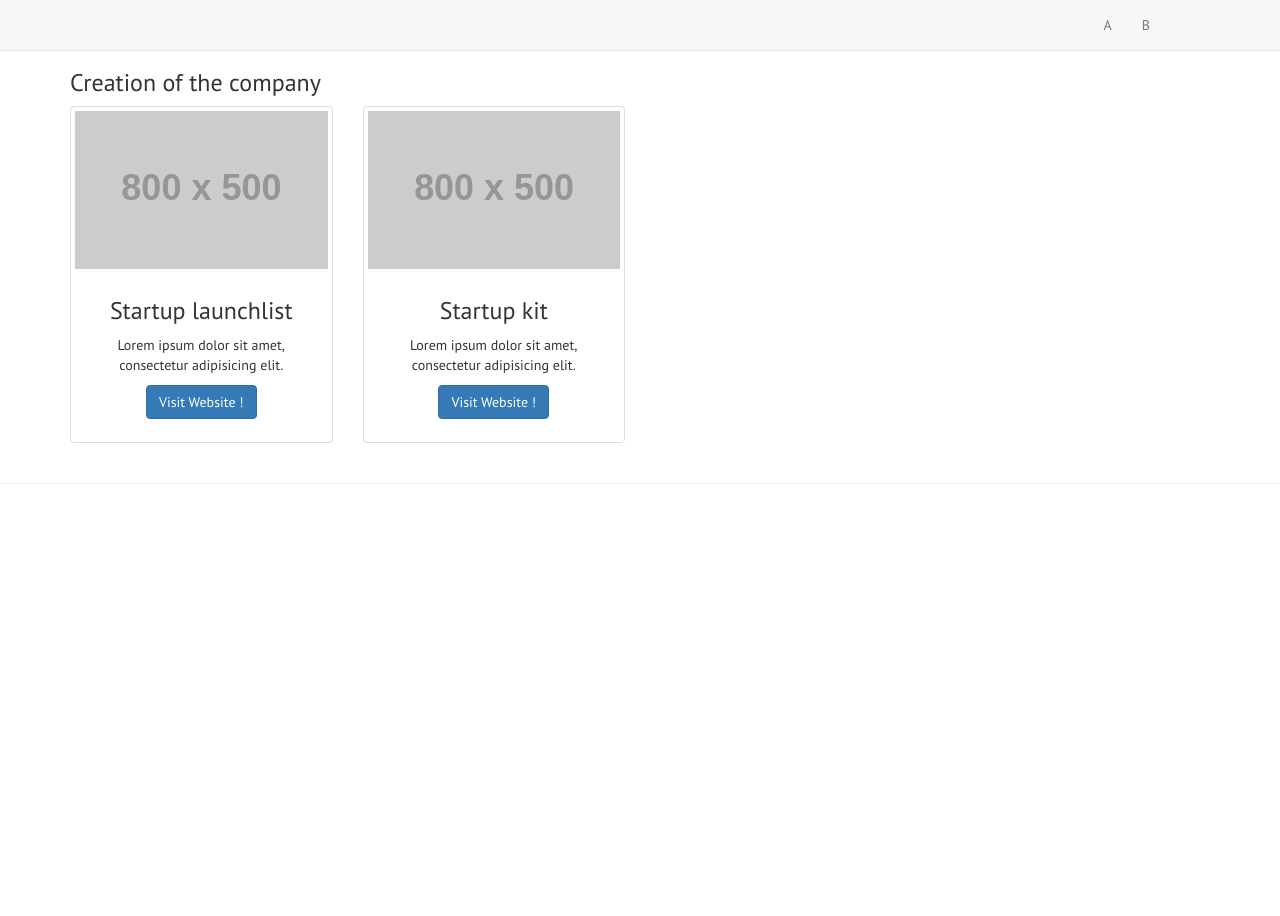
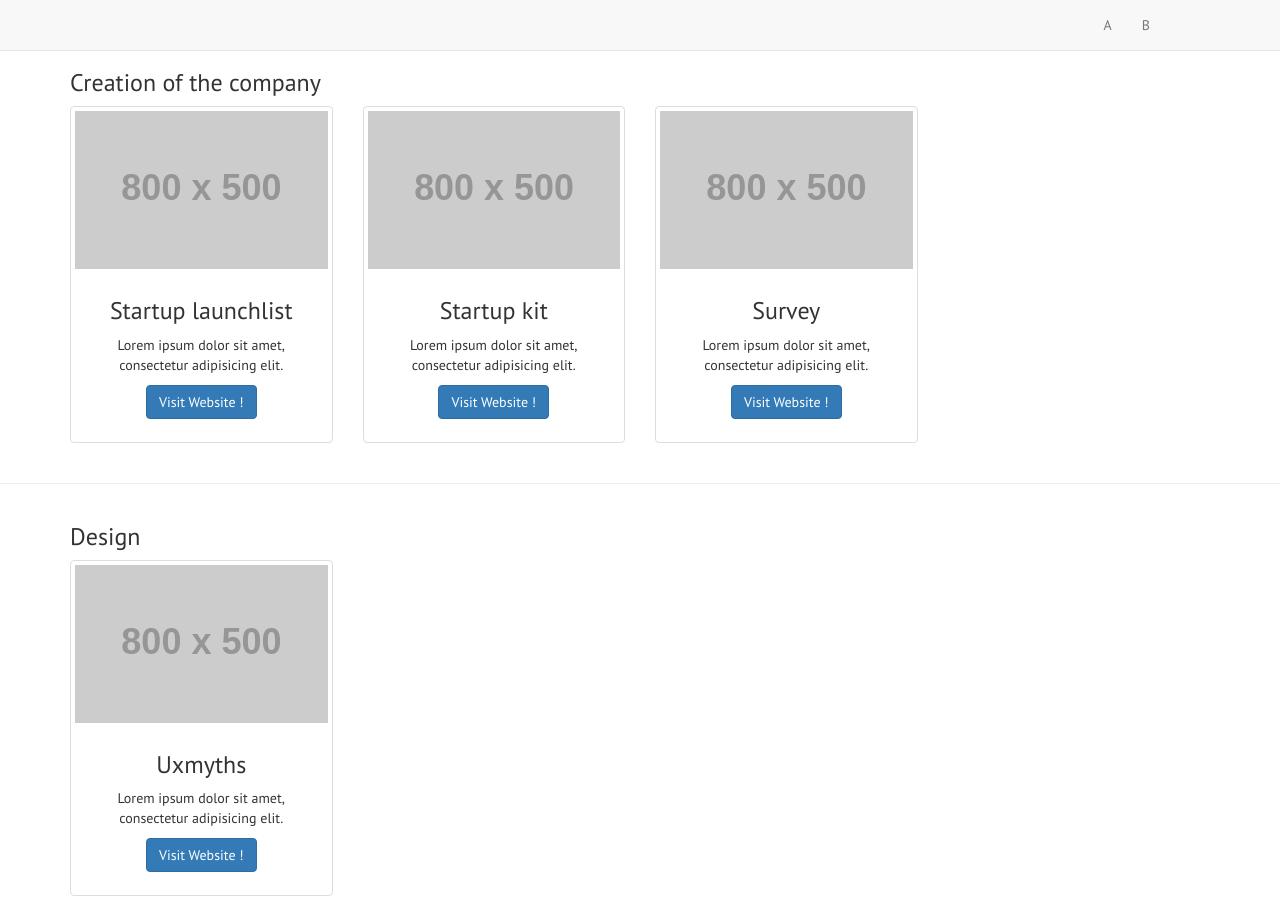
Before and after one commit to jstuyck/BizBootstrap.github.io, a plain HTML site: page index.html in a window 1280 px wide. Before the commit the page ends 800 px from the top, so only its background shows below. Drawn offline with nearby package versions, Linux system fonts and the light colour scheme; placeholder pictures from the web are drawn by us.

Commit message:
Add other sections

```diff
--- a/index.html
+++ b/index.html
@@ -21,7 +21,7 @@
 			<div class="container">
 
 				<div class="navbar-header">
-				<a class="navbar-brand pull-left" href="/"><img src="" alt="" /></a>
+					<a class="navbar-brand pull-left" href="/"><img src="" alt="" /></a>
 					<button type="button" class="navbar-toggle collapsed" data-toggle="collapse" data-target="#bs-navbar-collapse-1">
 						<span class="sr-only">Toggle navigation</span>
 						<span class="icon-bar"></span>
@@ -87,15 +87,50 @@
 						<h3>Startup kit</h3>
 						<p>Lorem ipsum dolor sit amet, consectetur adipisicing elit.</p>
 						<p>
-							<a href="https://startupkit.io/skgen/start.html" class="btn btn-primary">Visit Website !</a>
+							<a href="https://startupkit.io/index/" class="btn btn-primary">Visit Website !</a>
 						</p>
 					</div>
 				</div>
 			</div>
-
+			<div class="col-md-3 col-sm-6 hero-feature">
+				<div class="thumbnail">
+					<img src="http://placehold.it/800x500" alt="">
+					<div class="caption">
+						<h3>Survey</h3>
+						<p>Lorem ipsum dolor sit amet, consectetur adipisicing elit.</p>
+						<p>
+							<a href="https://surveyplanet.com/features" class="btn btn-primary">Visit Website !</a>
+						</p>
+					</div>
+				</div>
+			</div>
 		</div>
 	</div>
 	<hr>
+	<div class="container">
+		<div class="row">
+			<div class="col-lg-12">
+				<h3>Design</h3>
+			</div>
+		</div>
+		<div class="row text-center">
+			<div class="col-md-3 col-sm-6 hero-feature">
+				<div class="thumbnail">
+					<img src="http://placehold.it/800x500" alt="">
+					<div class="caption">
+						<h3>Uxmyths</h3>
+						<p>Lorem ipsum dolor sit amet, consectetur adipisicing elit.</p>
+						<p>
+							<a href="http://uxmyths.com/" class="btn btn-primary">Visit Website !</a>
+						</p>
+					</div>
+				</div>
+			</div>
+		</div>
+	</div>
+
+
+
 	<script src="https://maxcdn.bootstrapcdn.com/bootstrap/3.3.5/js/bootstrap.min.js" integrity="sha256-Sk3nkD6mLTMOF0EOpNtsIry+s1CsaqQC1rVLTAy+0yc= sha512-K1qjQ+NcF2TYO/eI3M6v8EiNYZfA95pQumfvcVrTHtwQVDG+aHRqLi/ETn2uB+1JqwYqVG3LIvdm9lj6imS/pQ==" crossorigin="anonymous"></script>
 </body>
 </html>
```
